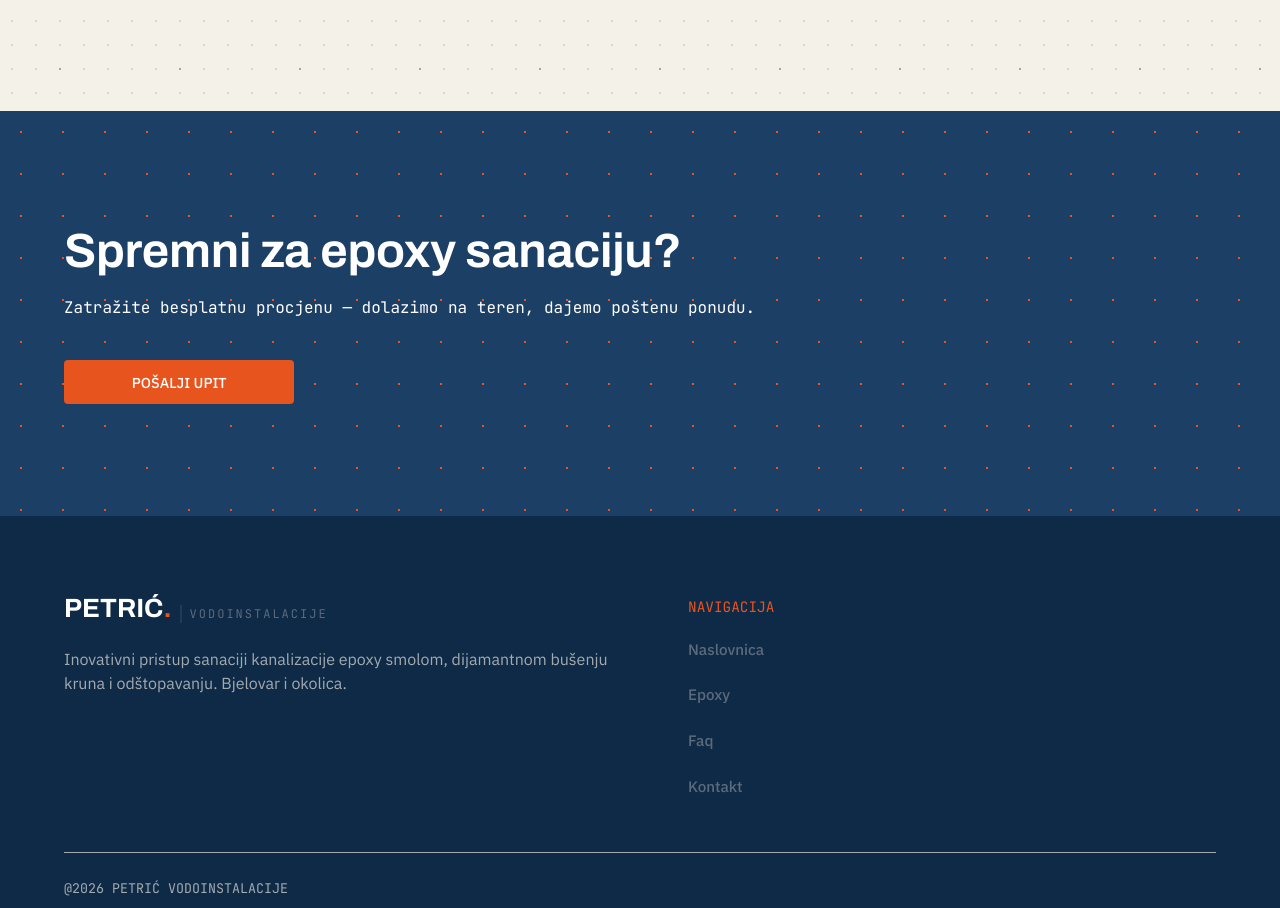
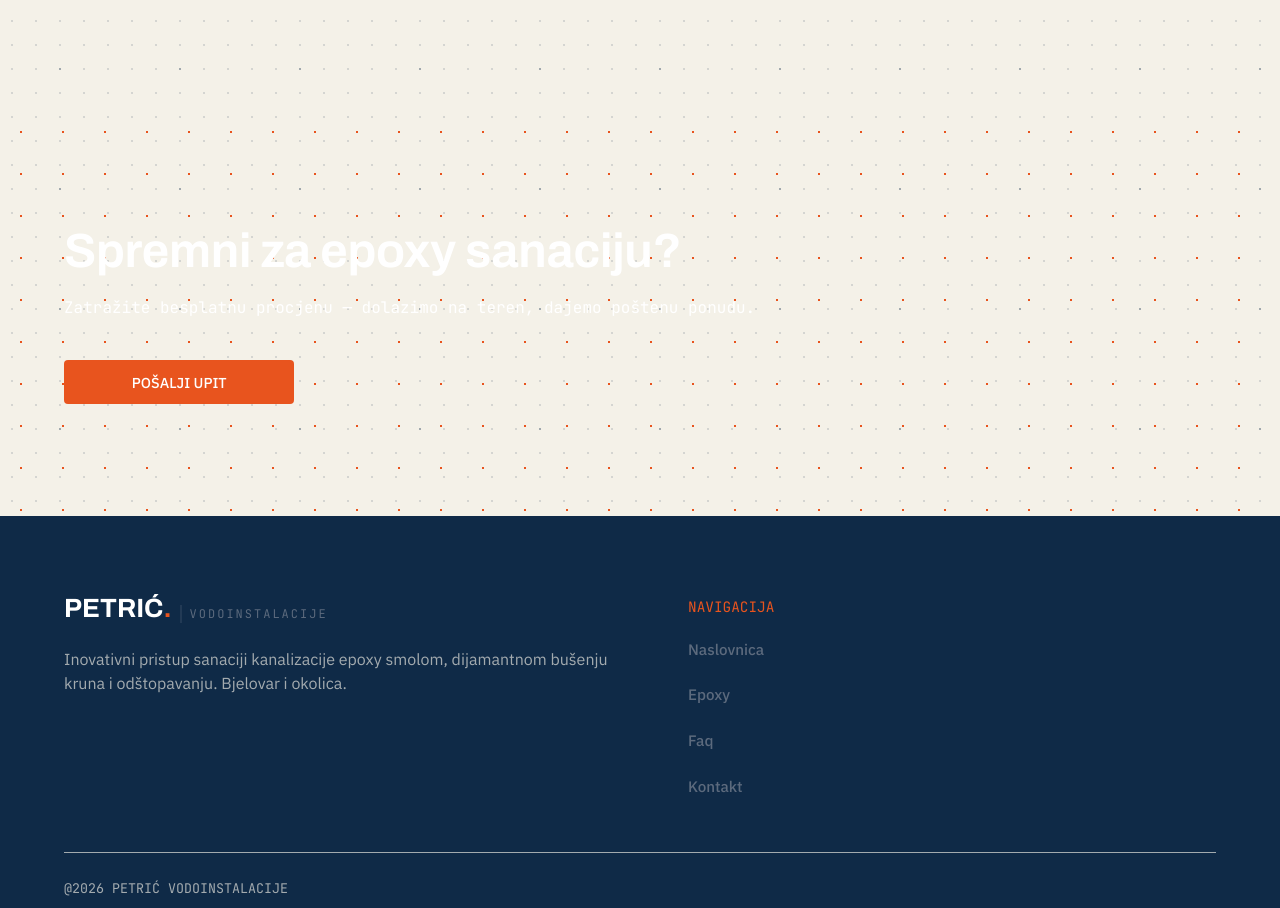
Before and after one commit to Budra160/Petric-vodoinstalacije-web, a React (Vite) app: page /epoxy in a window 1280 px wide. Shown: the part 2751-3659 px from the top of the page. Built offline with nearby package versions, Linux system fonts and the light colour scheme.

Commit message:
Fixed section css file

```diff
--- a/src/components/section.css
+++ b/src/components/section.css
@@ -14,7 +14,6 @@
   padding-bottom: 1rem;
 }
 
-
 .tagline {
   text-transform: uppercase;
   border: 1px solid var(--border);
@@ -24,7 +23,7 @@
   border-radius: 4px;
 }
 
-/*CTA SECTION*/
+
 
 #cta .section-h2 {
   border: none;
@@ -64,7 +63,7 @@
   top: 0%;
   bottom: 0%;
   z-index: -1;
-  background-color: var(--bg-ter-light);
+  background-color: var(--bg-cta);
   @media (min-width: 1024px) {
     background-image: radial-gradient(
       circle,
```
